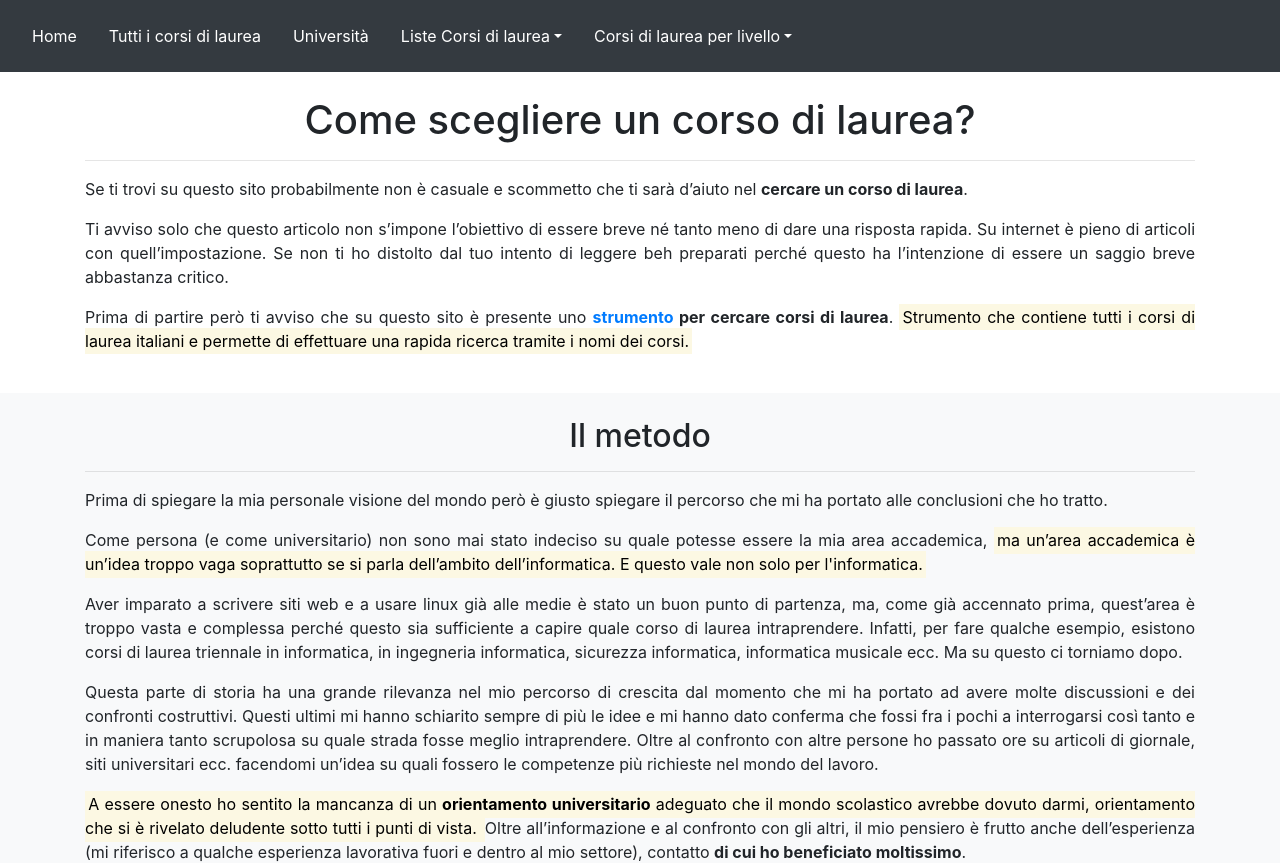
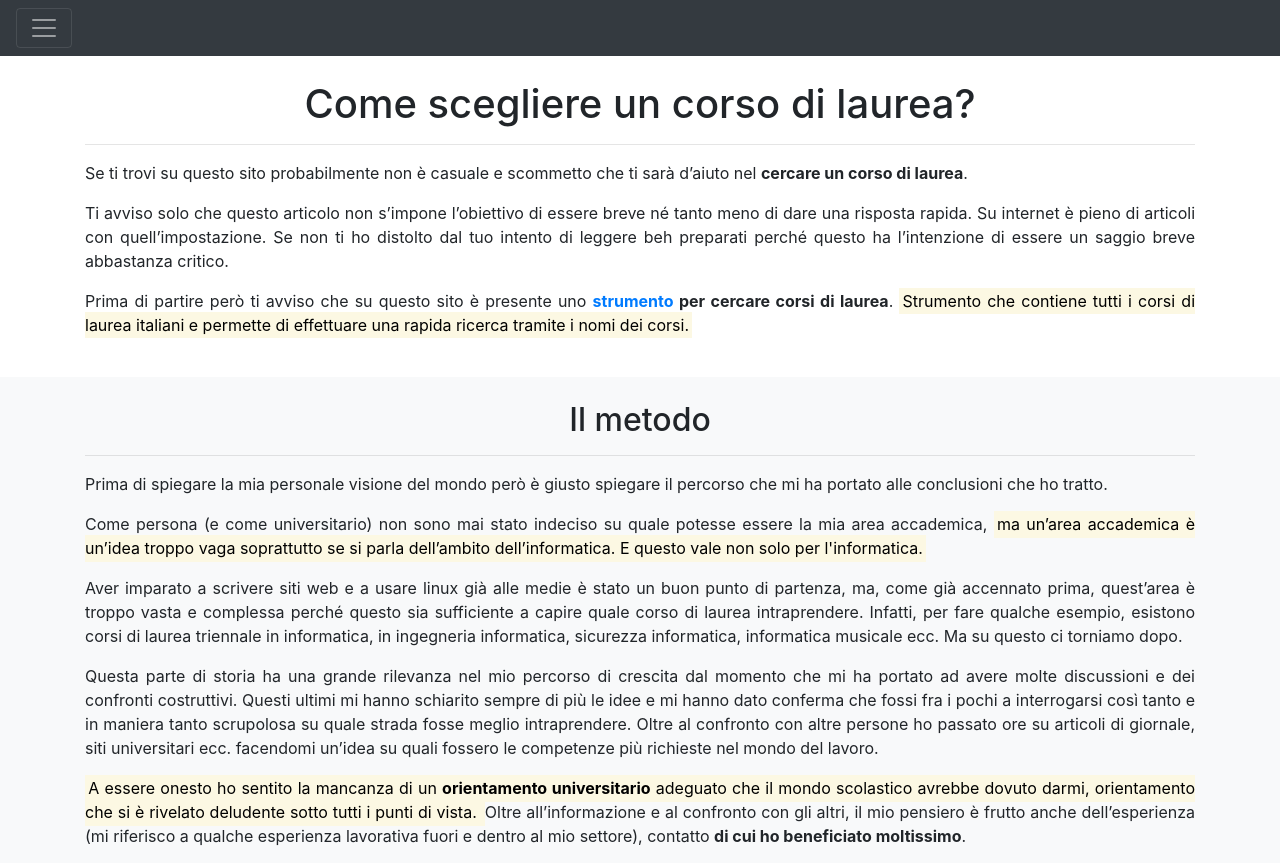
Before and after one commit to ludotosk/corsi-universitari-old, a Vue app: page / in a window 1280 px wide. Shown: the top 863 px of the page. Built offline with nearby package versions, Linux system fonts and the light colour scheme; what vuejs-smart-table would draw is missing.

Commit message:
fixata navbar bootstrap vue

```diff
--- a/src/Navbar.vue
+++ b/src/Navbar.vue
@@ -1,18 +1,31 @@
 <template>
-  <b-navbar variant="dark" type="dark">
+  <b-navbar toggleable variant="dark" type="dark">
+    <b-navbar-toggle target="navbar-toggle-collapse"></b-navbar-toggle>
+
+    <b-collapse id="navbar-toggle-collapse" is-nav>
       <b-navbar-nav>
-      <b-nav-item><router-link to="/" class="nav-link active">Home</router-link></b-nav-item>
+        <b-nav-item
+          ><router-link to="/" class="nav-link active"
+            >Home</router-link
+          ></b-nav-item
+        >
         <b-nav-item href="/tutti-i-corsi-di-laurea">
           <router-link to="/tutti-i-corsi-di-laurea" class="nav-link active"
             >Tutti i corsi di laurea</router-link
           ></b-nav-item
         >
         <b-nav-item
-        ><router-link to="/universita" class="nav-link active">Università</router-link></b-nav-item
+          ><router-link to="/universita" class="nav-link active"
+            >Università</router-link
+          ></b-nav-item
         >
 
         <!-- Navbar dropdowns -->
-      <b-nav-item-dropdown text="Liste Corsi di laurea" right class="nav-link active">
+        <b-nav-item-dropdown
+          text="Liste Corsi di laurea"
+          right
+          class="nav-link active"
+        >
           <b-dropdown-item
             ><router-link to="/lista-corsi-di-laurea-triennale"
               >Corsi di laurea triennali</router-link
@@ -30,144 +43,41 @@
           >
           <b-dropdown-divider></b-dropdown-divider>
           <b-dropdown-item
-          ><router-link to="/lista-corsi-di-laurea-triennale-ad-accesso-libero"
+            ><router-link
+              to="/lista-corsi-di-laurea-triennale-ad-accesso-libero"
               >Corsi di laurea triennali ad accesso libero</router-link
             ></b-dropdown-item
           >
         </b-nav-item-dropdown>
 
-      <b-nav-item-dropdown text="Corsi di laurea per livello" right class="nav-link active">
-        <b-dropdown-item><router-link to="/corsi-di-laurea-triennale">Corsi di laurea triennali</router-link></b-dropdown-item>
-        <b-dropdown-item><router-link to="/corsi-di-laurea-magistrale">Corsi di laurea magistrali</router-link></b-dropdown-item>
-        <b-dropdown-item><router-link to="/corsi-di-laurea-magistrale-a-ciclo-unico">Corsi di laurea magistrali a ciclo unico</router-link></b-dropdown-item>
+        <b-nav-item-dropdown
+          text="Corsi di laurea per livello"
+          right
+          class="nav-link active"
+        >
+          <b-dropdown-item
+            ><router-link to="/corsi-di-laurea-triennale"
+              >Corsi di laurea triennali</router-link
+            ></b-dropdown-item
+          >
+          <b-dropdown-item
+            ><router-link to="/corsi-di-laurea-magistrale"
+              >Corsi di laurea magistrali</router-link
+            ></b-dropdown-item
+          >
+          <b-dropdown-item
+            ><router-link to="/corsi-di-laurea-magistrale-a-ciclo-unico"
+              >Corsi di laurea magistrali a ciclo unico</router-link
+            ></b-dropdown-item
+          >
           <b-dropdown-divider></b-dropdown-divider>
-        <b-dropdown-item><router-link to="/corsi-di-laurea-triennali-ad-accesso-libero">Corsi di laurea triennali ad accesso libero</router-link></b-dropdown-item>
+          <b-dropdown-item
+            ><router-link to="/corsi-di-laurea-triennali-ad-accesso-libero"
+              >Corsi di laurea triennali ad accesso libero</router-link
+            ></b-dropdown-item
+          >
         </b-nav-item-dropdown>
       </b-navbar-nav>
+    </b-collapse>
   </b-navbar>
-
-  <!--   <nav class="navbar navbar-expand-lg navbar-dark bg-dark">
-    <div class="container-md">
-      <button
-        class="navbar-toggler"
-        type="button"
-        data-toggle="collapse"
-        data-target="#navbarSupportedContent"
-        aria-controls="navbarSupportedContent"
-        aria-expanded="false"
-        aria-label="Toggle navigation"
-      >
-        <span class="navbar-toggler-icon"></span>
-      </button>
-      <div class="collapse navbar-collapse" id="navbarSupportedContent">
-        <ul class="navbar-nav mr-auto">
-          <li class="nav-item">
-            <router-link class="nav-link active" to="/">Home</router-link>
-          </li>
-          <li class="nav-item">
-            <router-link class="nav-link active" to="/tutti-i-corsi-di-laurea"
-              >Tutti i corsi di laurea</router-link
-            >
-          </li>
-          <li class="nav-item">
-            <router-link class="nav-link active" to="/universita"
-              >Università</router-link
-            >
-          </li>
-          <li class="nav-item dropdown active">
-            <a
-              class="nav-link dropdown-toggle"
-              href="#"
-              id="navbarDropdown"
-              role="button"
-              data-toggle="dropdown"
-              aria-haspopup="true"
-              aria-expanded="false"
-            >
-              Liste corsi di laurea
-            </a>
-            <div class="dropdown-menu bg-dark" aria-labelledby="navbarDropdown">
-              <li class="dropdown-item bg-dark">
-                <router-link
-                  class="nav-link active"
-                  to="/lista-corsi-di-laurea-triennale"
-                  >Lista corsi di laurea triennali</router-link
-                >
-              </li>
-              <li class="dropdown-item bg-dark">
-                <router-link
-                  class="nav-link active"
-                  to="/lista-corsi-di-laurea-magistrale"
-                  >Lista corsi di laurea magistrali</router-link
-                >
-              </li>
-              <li class="dropdown-item bg-dark">
-                <router-link
-                  class="nav-link active"
-                  to="/lista-corsi-di-laurea-magistrale-a-ciclo-unico"
-                  >Lista corsi di laurea magistrali a ciclo unico</router-link
-                >
-              </li>
-              <div class="dropdown-divider"></div>
-              <li class="dropdown-item bg-dark">
-                <router-link
-                  class="nav-link active"
-                  to="/lista-corsi-di-laurea-triennale-ad-accesso-libero"
-                  >Lista corsi di laurea triennali ad accesso
-                  libero</router-link
-                >
-              </li>
-            </div>
-          </li>
-
-          <li class="nav-item dropdown active">
-            <a
-              class="nav-link dropdown-toggle"
-              href="#"
-              id="navbarDropdown1"
-              role="button"
-              data-toggle="dropdown"
-              aria-haspopup="true"
-              aria-expanded="false"
-            >
-              Corsi di laurea per livello
-            </a>
-            <div
-              class="dropdown-menu bg-dark"
-              aria-labelledby="navbarDropdown1"
-            >
-              <li class="dropdown-item bg-dark">
-                <router-link
-                  class="nav-link active"
-                  to="/corsi-di-laurea-triennale"
-                  >Corsi di laurea triennali</router-link
-                >
-              </li>
-              <li class="dropdown-item bg-dark">
-                <router-link
-                  class="nav-link active"
-                  to="/corsi-di-laurea-magistrale"
-                  >Corsi di laurea magistrali</router-link
-                >
-              </li>
-              <li class="dropdown-item bg-dark">
-                <router-link
-                  class="nav-link active"
-                  to="/corsi-di-laurea-magistrale-a-ciclo-unico"
-                  >Corsi di laurea magistrali a ciclo unico</router-link
-                >
-              </li>
-            </div>
-          </li>
-          <li class="nav-item">
-            <router-link
-              class="nav-link active"
-              to="/corsi-di-laurea-triennali-ad-accesso-libero"
-              >Triennali ad accesso libero</router-link
-            >
-          </li>
-        </ul>
-      </div>
-    </div>
-  </nav> -->
 </template>
```
Lines whose indentation alone changed are shown as unchanged.
